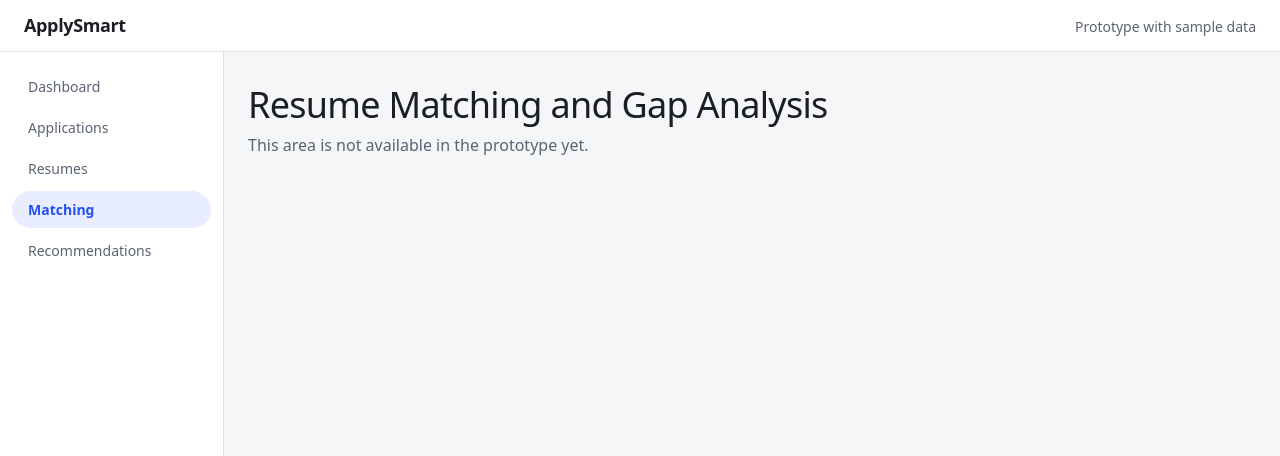
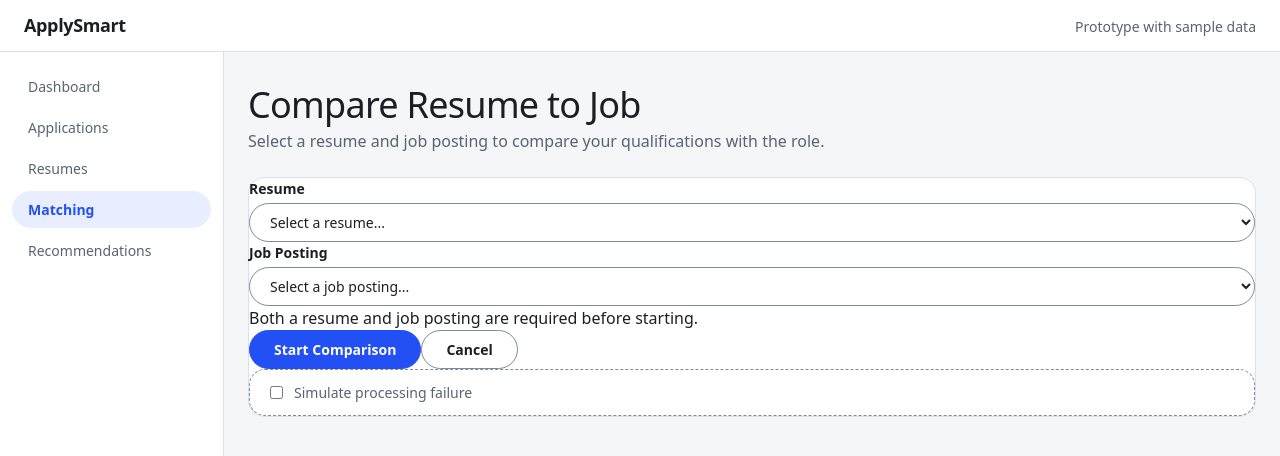
Before and after one commit to applysmart2027/ApplySmart, a React (Vite) app in the folder frontend/: page /matching in a window 1280 px wide. Shown: the top 456 px of the page. Built offline with nearby package versions, Linux system fonts and the light colour scheme.

Commit message:
feat(matching): connect resume matching workflow (SCRUM-278)

```diff
--- a/frontend/src/features/matching/MatchingPage.tsx
+++ b/frontend/src/features/matching/MatchingPage.tsx
@@ -1,8 +1,147 @@
+import { useState } from 'react';
+import { CompareResumeJobView } from './CompareResumeJobView';
+import { ComparisonFailedView } from './ComparisonFailedView';
+import { ComparisonProcessingView } from './ComparisonProcessingView';
+import { MatchGapResultsView } from './MatchGapResultsView';
+import {
+  sampleComparisonResult,
+  sampleJobPostings,
+  sampleResumes,
+} from './sampleData';
+import {
+  hasMatchingErrors,
+  type MatchingErrors,
+  validateComparison,
+} from './validation';
+import './matching.css';
+
+type MatchingView = 'compare' | 'processing' | 'results' | 'failed';
+
+// Controls the screens and state for the resume matching prototype
 export function MatchingPage() {
+  const [view, setView] = useState<MatchingView>('compare');
+  const [resumeId, setResumeId] = useState('');
+  const [jobPostingId, setJobPostingId] = useState('');
+  const [errors, setErrors] = useState<MatchingErrors>({});
+  const [simulateFailure, setSimulateFailure] = useState(false);
+
+  const selectedResume = sampleResumes.find(
+    (resume) => resume.id === resumeId,
+  );
+
+  const selectedJob = sampleJobPostings.find(
+    (job) => job.id === jobPostingId,
+  );
+
+  // Starts the comparison only when both required selections are valid
+  function handleStart() {
+    const validationErrors = validateComparison(resumeId, jobPostingId);
+
+    setErrors(validationErrors);
+
+    if (hasMatchingErrors(validationErrors)) {
+      return;
+    }
+
+    setView('processing');
+  }
+
+  // Clears the resume error when the student chooses a resume
+  function handleResumeChange(id: string) {
+    setResumeId(id);
+    setErrors((current) => ({
+      ...current,
+      resumeId: undefined,
+    }));
+  }
+
+  // Clears the job posting error when the student chooses a posting
+  function handleJobPostingChange(id: string) {
+    setJobPostingId(id);
+    setErrors((current) => ({
+      ...current,
+      jobPostingId: undefined,
+    }));
+  }
+
+  // Simulates the comparison finishing when the status is refreshed
+  function handleRefresh() {
+    setView(simulateFailure ? 'failed' : 'results');
+  }
+
+  // Starts another attempt using the same selections
+  function handleRetry() {
+    setSimulateFailure(false);
+    setView('processing');
+  }
+
+  // Returns to the selection screen without removing the current choices
+  function handleBackToComparison() {
+    setErrors({});
+    setView('compare');
+  }
+
+  // Resets the feature for a completely new comparison
+  function handleReset() {
+    setResumeId('');
+    setJobPostingId('');
+    setErrors({});
+    setSimulateFailure(false);
+    setView('compare');
+  }
+
+  if (view === 'processing') {
+    return (
+      <ComparisonProcessingView
+        resumeName={selectedResume?.name ?? ''}
+        jobTitle={selectedJob?.title ?? ''}
+        company={selectedJob?.company ?? ''}
+        onRefresh={handleRefresh}
+        onBack={handleBackToComparison}
+      />
+    );
+  }
+
+  if (view === 'failed') {
+    return (
+      <ComparisonFailedView
+        resumeName={selectedResume?.name ?? ''}
+        jobTitle={selectedJob?.title ?? ''}
+        company={selectedJob?.company ?? ''}
+        onRetry={handleRetry}
+        onChooseDifferent={handleBackToComparison}
+        onBack={handleBackToComparison}
+      />
+    );
+  }
+
+  if (view === 'results') {
+    const result = {
+      ...sampleComparisonResult,
+      resume: selectedResume ?? sampleComparisonResult.resume,
+      jobPosting: selectedJob ?? sampleComparisonResult.jobPosting,
+    };
+
+    return (
+      <MatchGapResultsView
+        result={result}
+        onRunNewComparison={handleReset}
+        onBack={handleBackToComparison}
+      />
+    );
+  }
+
   return (
-    <>
-      <h1>Resume Matching and Gap Analysis</h1>
-      <p className="page-intro">This area is not available in the prototype yet.</p>
-    </>
+    <CompareResumeJobView
+      resumeId={resumeId}
+      jobPostingId={jobPostingId}
+      errors={errors}
+      simulateFailure={simulateFailure}
+      onResumeChange={handleResumeChange}
+      onJobPostingChange={handleJobPostingChange}
+      onSimulateFailureChange={setSimulateFailure}
+      onStart={handleStart}
+      onCancel={handleReset}
+    />
   );
 }
```
